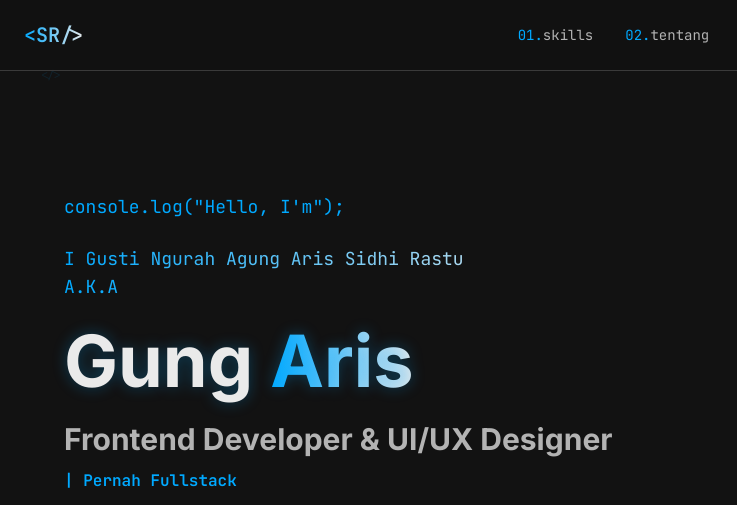
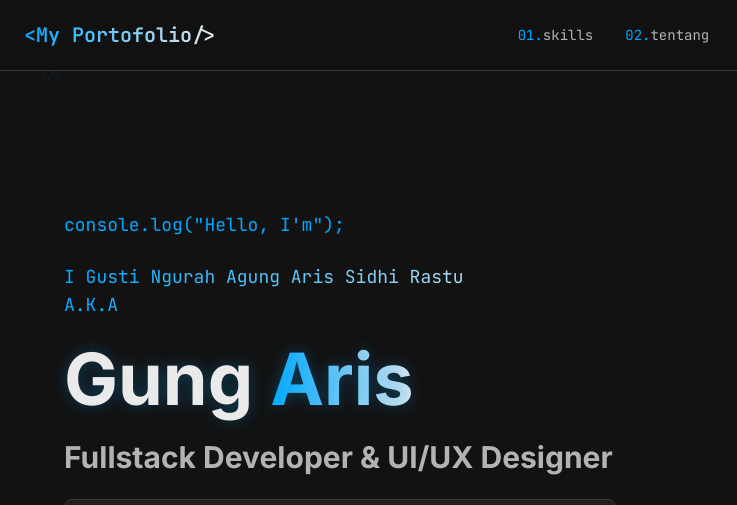
Before and after one commit to agungarss/Portofolio, a plain HTML site: page index.html in a window 1280 px wide. Shown: the top 505 px of the page, 0-737 px from the left. Drawn offline with nearby package versions, Linux system fonts and the light colour scheme.

Commit message:
fix typo in index.html

```diff
--- a/index.html
+++ b/index.html
@@ -233,7 +233,7 @@
     <header class="fixed top-0 w-full z-50 backdrop-blur-xl bg-dark/80 border-b border-border">
         <nav class="container mx-auto px-6 py-4 flex justify-between items-center">
             <a href="#" class="text-xl font-bold text-text-primary font-mono gradient-text">
-                &lt;SR/&gt;
+                &lt;My Portofolio/&gt;
             </a>
             <div class="hidden md:flex items-center space-x-8">
                 <a href="#skills"
@@ -340,8 +340,7 @@
                     </h1>
                     <h2 class="text-2xl md:text-3xl font-bold text-text-secondary animated"
                         style="animation-delay: 1s;">
-                        Frontend Developer & UI/UX Designer <span class="text-accent font-mono text-base">| Pernah
-                            Fullstack</span>
+                        Fullstack Developer & UI/UX Designer
                     </h2>
                     <div class="code-block p-6 rounded-lg animated hover-glow" style="animation-delay: 1.2s;">
                         <div class="font-mono text-sm syntax-highlight">
```
